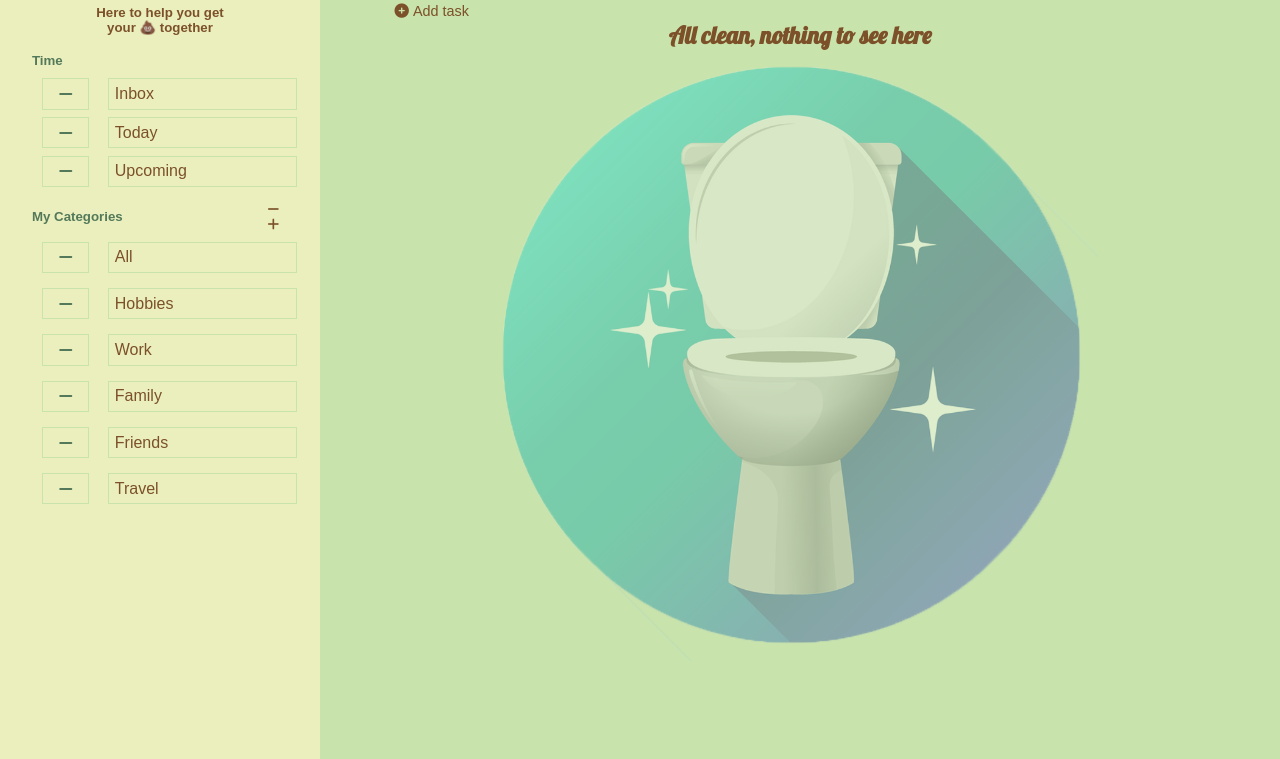
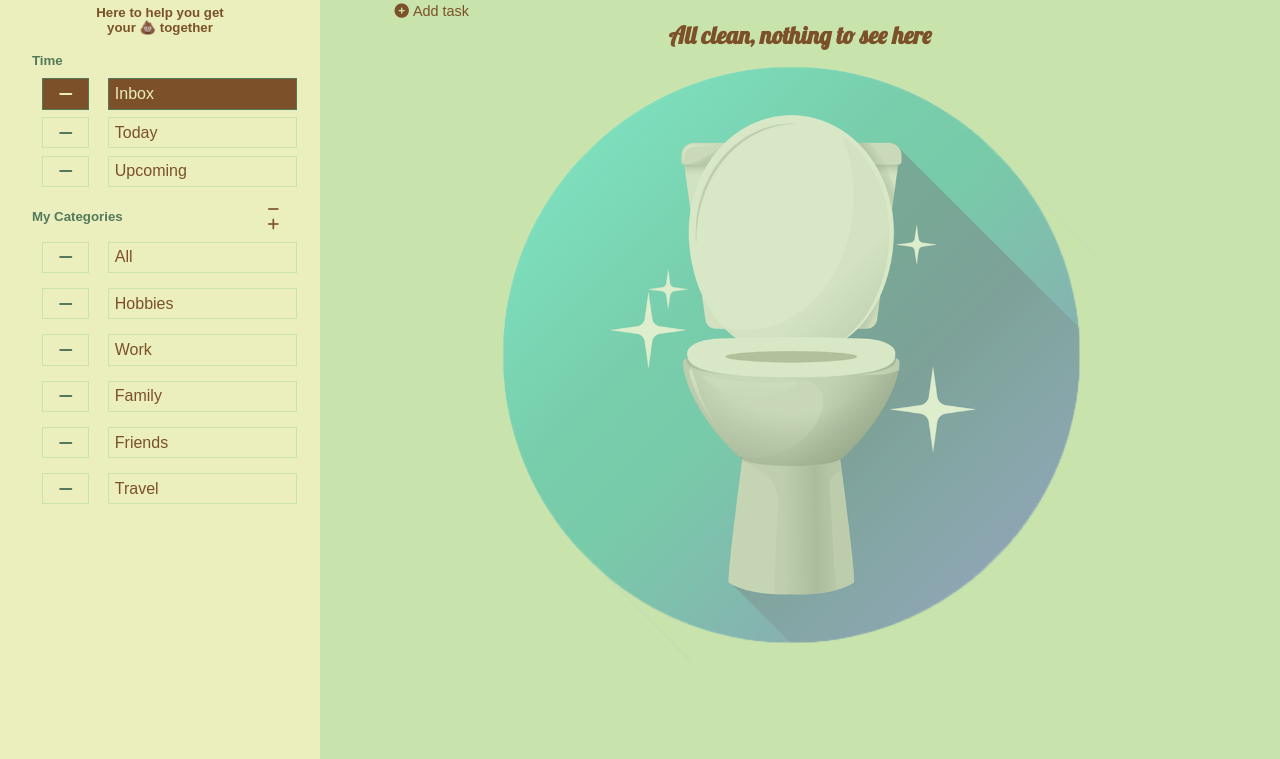
Before and after one commit to Mogoatlhe/todo-list, a website built with webpack: page dist/index.html in a window 1280 px wide. Both pictures are taken after a click on the button "Inbox". Shown: the part 60-819 px from the top of the page. Built offline with nearby package versions, Linux system fonts and the light colour scheme.

Commit message:
highlighting the selected category item

```diff
--- a/src/DOM/main/categoryItem.js
+++ b/src/DOM/main/categoryItem.js
@@ -34,7 +34,8 @@ export class CategoryItem{
 
         this.#items.forEach(item => {
             item.addEventListener("click", () => {
-                console.log(this.#items);
+                item.classList.add("selected-category-item");
+                item.previousSibling.classList.add("selected-category-item");
             });
         });
     }
--- a/src/DOM/style/style.css
+++ b/src/DOM/style/style.css
@@ -129,6 +129,12 @@ body{
     display: grid;
     place-items: center;
     color: var(--amazon);
+}
+
+.selected-category-item, .selected-category-item.fa-minus{
+    background-color: var(--russet);
+    border-color: var(--amazon);
+    color: var(--pale-spring-bud);
 }
 
 .category-item:hover, .category-items-container i:hover{
```
Also changed, not shown: dist/bundle.js.
